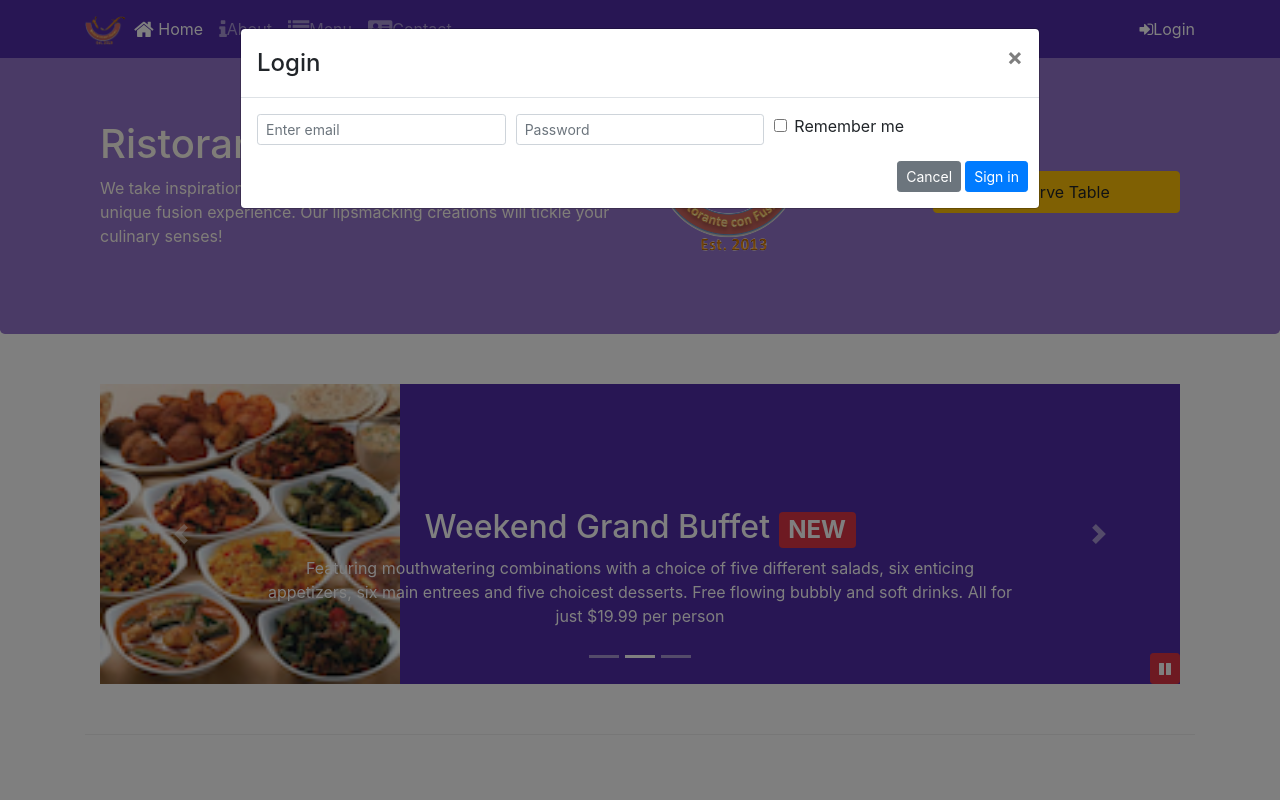
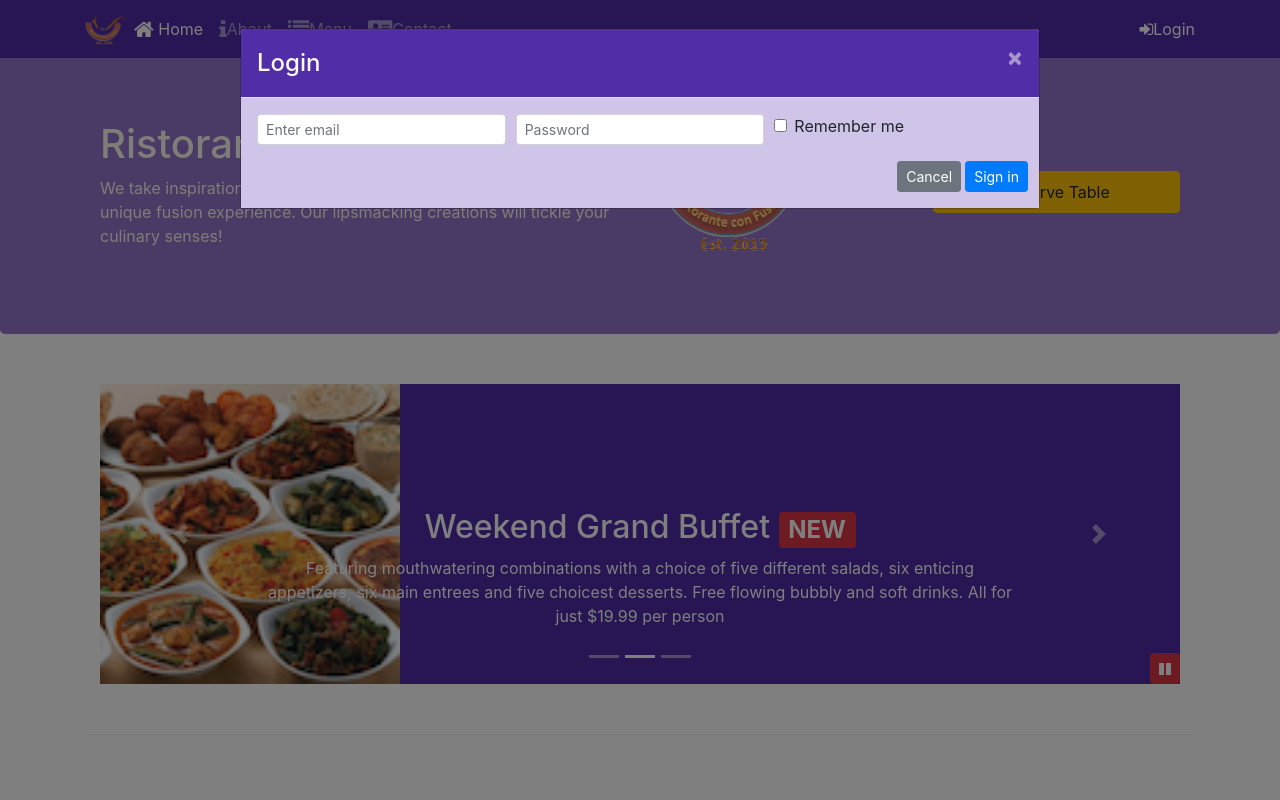
Before and after one commit to HizemMontassar/Bootstrap, a website: page index.html in a window 1280 px wide. Both pictures are taken after a click on the link "Login". Shown: the top 800 px of the page. Drawn offline with nearby package versions, Linux system fonts and the light colour scheme.

Commit message:
assignment 4

```diff
--- a/css/styles.scss
+++ b/css/styles.scss
@@ -74,3 +74,14 @@ body{
     bottom: 0px;
     z-index: 1;
 }
+
+.modal-header {
+    background-color: $background-dark;
+    color: floralwhite;
+    .close{
+        color: floralwhite;
+    }
+}
+.modal-body {
+    background-color: $background-pale;
+}
--- a/index.html
+++ b/index.html
@@ -32,7 +32,7 @@
                 <li class="nav-item">   <a class="nav-link" href="./contactus.html"><span class="fa fa-address-card fa-lg"></span>Contact</a>  </li>
             </ul>
             <span class="navbar-text">
-                <a data-toggle="modal" data-target="#loginModal">
+                <a id="loginBtn">
                     <span class="fa fa-sign-in">
                     </span>Login
                 </a>
@@ -180,7 +180,7 @@
                     <img src="img/logo.png" class="img-fluid">
                 </div>
                 <div class="col-12 col-sm-3 align-self-center">
-                    <a href="#card_form" id="reserveBtn" role="button" class="btn btn-block nav-link btn-warning" data-toggle="modal" data-target="#reservationmodal">Reserve Table</a>
+                    <a href="#card_form" id="reserveBtn" role="button" class="btn btn-block nav-link btn-warning">Reserve Table</a>
                 </div>
             </div>
         </div>
@@ -357,6 +357,21 @@
         });
     </script>
 
+    <script>
+        $(document).ready(function(){
+            $('#reserveBtn').click(function(){
+                $("#reservationmodal").modal("show");
+            });
+        });
+    </script>
+    <script>
+        $(document).ready(function(){
+            $('#loginBtn').click(function(){
+                $("#loginModal").modal("show");
+            });
+        });
+    </script>
+
 </body>
 
 </html>
```
Also changed, not shown: css/styles.css.
